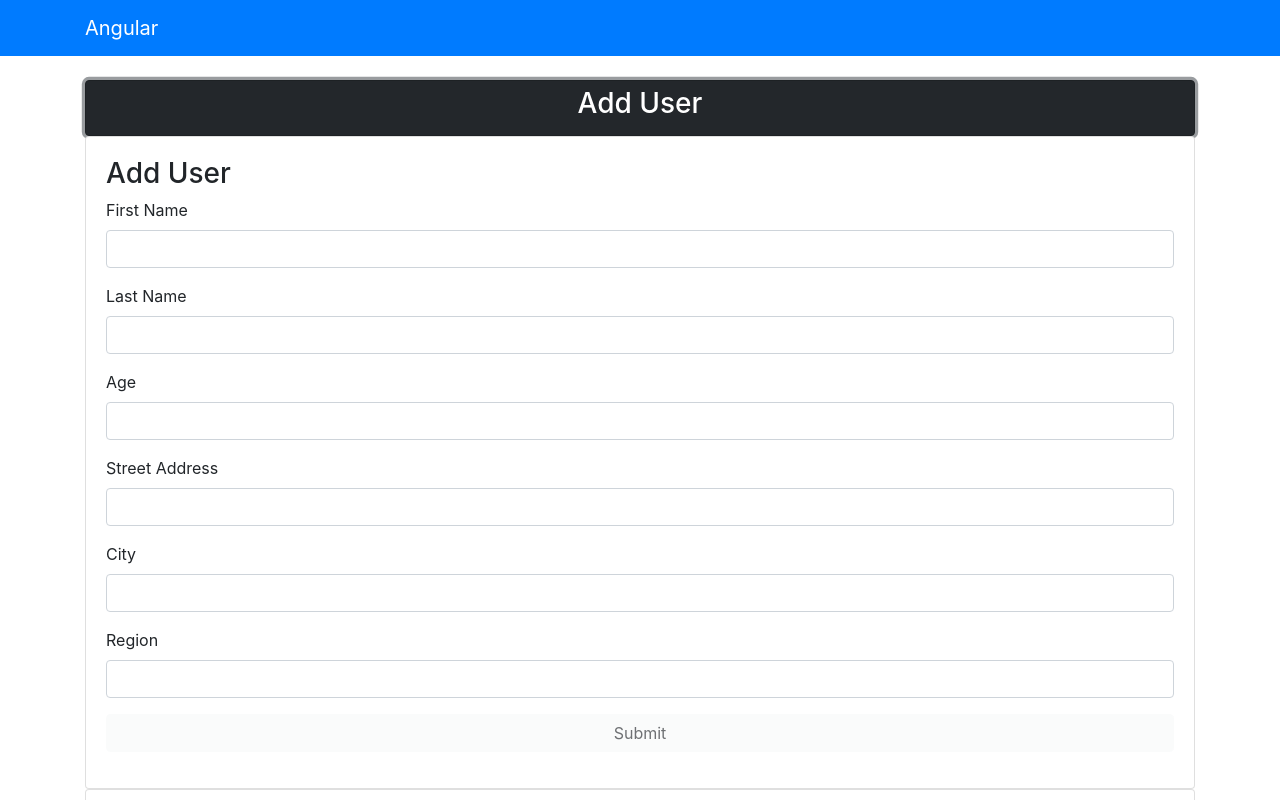
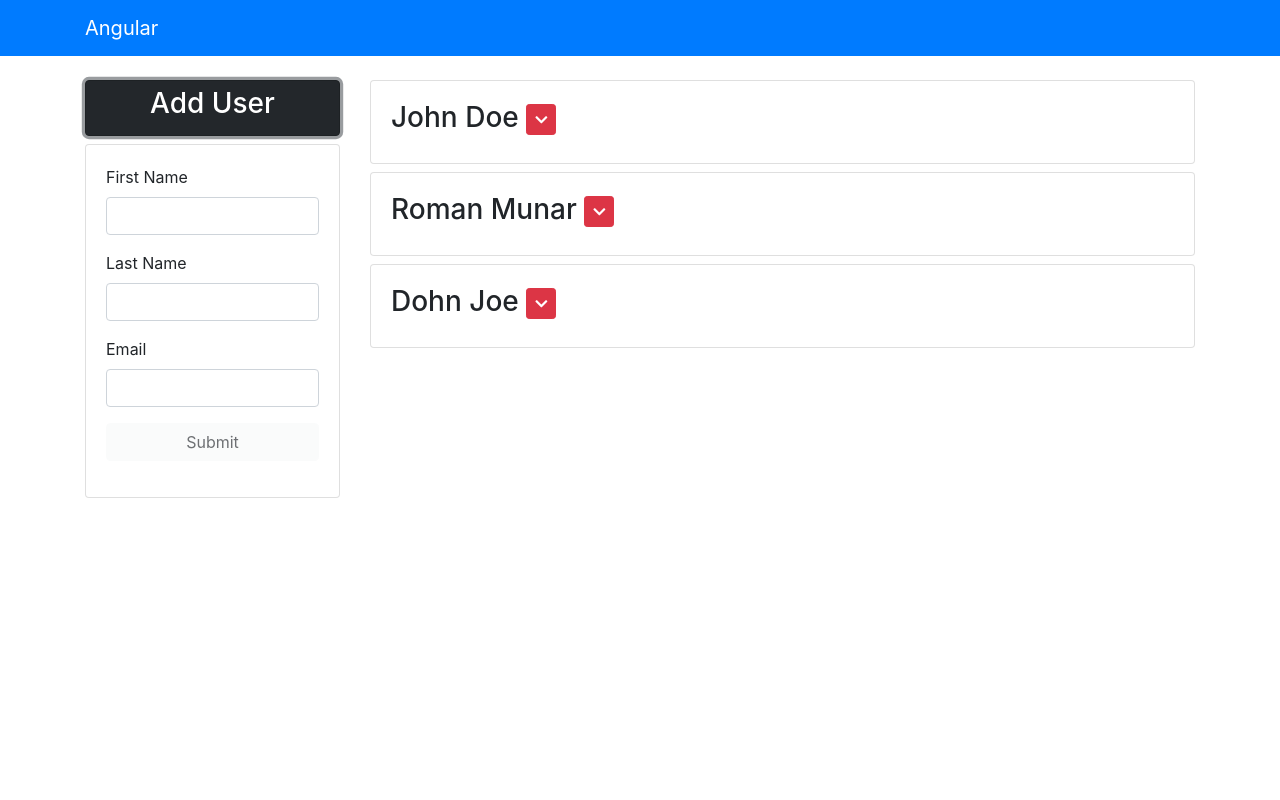
Before and after one commit to RomanMunar/angular-starter-plate, an Angular app: page / in a window 1280 px wide. Both pictures are taken after a click on the button "Add User". Shown: the top 800 px of the page. Built offline with nearby package versions, Linux system fonts and the light colour scheme; what @angularclass/hmr would draw is missing.

Commit message:
Added grid for the form and users list

```diff
--- a/src/app/components/user/user.component.html
+++ b/src/app/components/user/user.component.html
@@ -1,8 +1 @@
 <h2>{{ user.firstName }} {{ user.lastName }}</h2>
-<ul>
-  <li>Age : {{ user.age }}</li>
-  <li>
-    Address : {{ user.address.street }} {{ user.address.city }}
-    {{ user.address.region }}
-  </li>
-</ul>
--- a/src/app/components/user/user.component.ts
+++ b/src/app/components/user/user.component.ts
@@ -12,9 +12,7 @@ export class UserComponent implements OnInit {
     this.user = {
       firstName: 'Hello',
       lastName: 'World',
-      age: 16,
-      address: { street: 'neptali', city: 'Manda', region: 'ncr' },
+      email: 'Hello@World.com',
     };
   }
-
 }
--- a/src/app/components/users/users.component.html
+++ b/src/app/components/users/users.component.html
@@ -1,68 +1,90 @@
-<button (click)="showUserForm = !showUserForm" class="btn btn-dark btn-block">
+<div class="row">
+  <div class="col-sm-3">
+    <button
+      (click)="showUserForm = !showUserForm"
+      class="btn btn-dark btn-block mb-2"
+    >
       <h3>Add User</h3>
     </button>
 
     <div class="card card-body" *ngIf="showUserForm">
-  <h3>Add User</h3>
-  <form (submit)="onSubmit($event)">
+      <form #userForm="ngForm" (submit)="onSubmit(userForm)">
         <div class="form-group">
           <Label>First Name</Label>
           <input
             [(ngModel)]="user.firstName"
+            #userFirstName="ngModel"
+            [ngClass]="{
+              'is-invalid': userFirstName.errors && userFirstName.touched
+            }"
             type="text"
             class="form-control"
             name="firstName"
+            required
+            minlength="2"
           />
+          <div
+            [hidden]="!userFirstName.errors?.required"
+            class="invalid-feedback"
+          >
+            First name is required
+          </div>
+          <div
+            [hidden]="!userFirstName.errors?.minlength"
+            class="invalid-feedback"
+          >
+            First name must be at least 2 characters
+          </div>
         </div>
         <div class="form-group">
           <Label>Last Name</Label>
           <input
             [(ngModel)]="user.lastName"
+            #userLastName="ngModel"
+            [ngClass]="{
+              'is-invalid': userLastName.errors && userLastName.touched
+            }"
             type="text"
             class="form-control"
             name="lastName"
+            required
+            minlength="2"
           />
+          <div
+            [hidden]="!userLastName.errors?.required"
+            class="invalid-feedback"
+          >
+            Last name is required
+          </div>
+          <div
+            [hidden]="!userLastName.errors?.minlength"
+            class="invalid-feedback"
+          >
+            Last name must be at least 2 characters
+          </div>
         </div>
         <div class="form-group">
-      <Label>Age</Label>
+          <Label>Email</Label>
           <input
-        [(ngModel)]="user.age"
-        type="number"
-        class="form-control"
-        name="age"
-      />
-    </div>
-    <div class="form-group">
-      <Label>Street Address</Label>
-      <input
-        [(ngModel)]="user.address.street"
+            [(ngModel)]="user.email"
+            #userEmail="ngModel"
+            [ngClass]="{ 'is-invalid': userEmail.errors && userEmail.touched }"
             type="text"
             class="form-control"
-        name="street"
+            name="email"
+            required
+            pattern="[a-z0-9!#$%&'*+/=?^_`{|}~-]+(?:\.[a-z0-9!#$%&'*+/=?^_`{|}~-]+)*@(?:[a-z0-9](?:[a-z0-9-]*[a-z0-9])?\.)+[a-z0-9](?:[a-z0-9-]*[a-z0-9])?"
           />
+          <div [hidden]="!userEmail.errors?.required" class="invalid-feedback">
+            Email name is required
           </div>
-    <div class="form-group">
-      <Label>City</Label>
-      <input
-        [(ngModel)]="user.address.city"
-        type="text"
-        class="form-control"
-        name="city"
-      />
+          <div [hidden]="!userEmail.errors?.pattern" class="invalid-feedback">
+            Email Invalid
           </div>
-    <div class="form-group">
-      <Label>Region</Label>
-      <input
-        [(ngModel)]="user.address.region"
-        type="text"
-        class="form-control"
-        name="region"
-      />
         </div>
 
         <button
           [disabled]="user.firstName == '' || user.lastName == ''"
-      (click)="addUser( )"
           [ngClass]="
             user.firstName == '' || user.lastName == ''
               ? 'btn btn-block btn-light mb-3'
@@ -73,22 +95,26 @@
         </button>
       </form>
     </div>
+  </div>
+  <div class="col-sm-9">
     <ul class="list-unstyled">
       <li class="card card-body mb-2" *ngFor="let user of users">
         <h3>
           {{ user.firstName }} {{ user.lastName }}
-      <small *ngIf="user.age && user.address"
-        ><button (click)="user.hide = !user.hide" class="btn btn-sm btn-danger">
-          <i [ngClass]="user.hide ? 'fa fa-minus' : 'fa fa-plus'"></i></button
-      ></small>
+          <button
+            (click)="user.hide = !user.hide"
+            class="btn btn-sm btn-danger"
+          >
+            <i
+              [ngClass]="user.hide ? 'fa fa-chevron-up' : 'fa fa-chevron-down'"
+            ></i>
+          </button>
         </h3>
-    <ul class="list-group" *ngIf="user.hide && user.age && user.address">
-      <li class="list-group-item">Age : {{ user.age }}</li>
-      <li class="list-group-item">
-        Address : {{ user.address.street }} {{ user.address.city }}
-        {{ user.address.region }}
-      </li>
+        <ul class="list-group" *ngIf="user.hide">
+          <li class="list-group-item">Email : {{ user.email }}</li>
           <li class="list-group-item">Joined: {{ user.registered | date }}</li>
         </ul>
       </li>
     </ul>
+  </div>
+</div>
--- a/src/app/components/users/users.component.ts
+++ b/src/app/components/users/users.component.ts
@@ -1,4 +1,4 @@
-import { Component, OnInit } from '@angular/core';
+import { Component, OnInit, ViewChild } from '@angular/core';
 import { User } from '../../models/User';
 @Component({
   selector: 'app-users',
@@ -9,18 +9,14 @@ export class UsersComponent implements OnInit {
   user: User = {
     firstName: '',
     lastName: '',
-    age: null,
-    address: {
-      street: '',
-      city: '',
-      region: '',
-    },
+    email: '',
   };
 
   users: User[];
   showExtended: boolean = true;
   enableAdd: boolean = true;
   showUserForm: boolean = false;
+  @ViewChild('userForm') form: any;
   constructor() {}
 
   ngOnInit(): void {
@@ -28,8 +24,7 @@ export class UsersComponent implements OnInit {
       {
         firstName: 'John',
         lastName: 'Doe',
-        age: 31,
-        address: { street: 'neptali', city: 'Manda', region: 'ncr' },
+        email: 'John@yahoo.com',
         isActive: false,
         registered: new Date('01/02/2018 08:45:00'),
         hide: false,
@@ -37,8 +32,7 @@ export class UsersComponent implements OnInit {
       {
         firstName: 'Roman',
         lastName: 'Munar',
-        age: 26,
-        address: { street: 'neptali', city: 'Manda', region: 'ncr' },
+        email: 'RomanMunar@gmail.com',
         isActive: true,
         registered: new Date('04/07/2018 08:45:00'),
         hide: false,
@@ -46,32 +40,32 @@ export class UsersComponent implements OnInit {
       {
         firstName: 'Dohn',
         lastName: 'Joe',
-        age: 13,
-        address: { street: 'neptali', city: 'Manda', region: 'ncr' },
+        email: 'Dohn@eme.er',
         isActive: true,
         registered: new Date('01/025/2018 08:45:00'),
         hide: false,
       },
     ];
   }
-  addUser() {
-    this.user.isActive = true;
-    this.user.registered = new Date();
+  // addUser() {
+  //   this.user.isActive = true;
+  //   this.user.registered = new Date();
 
-    this.users.unshift(this.user);
-    this.user = {
-      firstName: '',
-      lastName: '',
-      age: null,
-      address: {
-        street: '',
-        city: '',
-        region: '',
-      },
-    };
-  }
-  onSubmit(e) {
-    e.preventDefault();
-    console.log(this.user);
+  //   this.users.unshift(this.user);
+  //   this.user = {
+  //     firstName: '',
+  //     lastName: '',
+  //     email: '',
+  //   };
+  // }
+  onSubmit({ value, valid }: { value: User; valid: boolean }) {
+    if (!valid) {
+      console.log('Form is not valid');
+    } else {
+      value.isActive = true;
+      value.registered = new Date();
+      this.users.unshift(value);
+      this.form.reset();
+    }
   }
 }
```
Also changed, not shown: src/app/models/User.ts (+1 -6 lines). Lines whose indentation alone changed are shown as unchanged.
